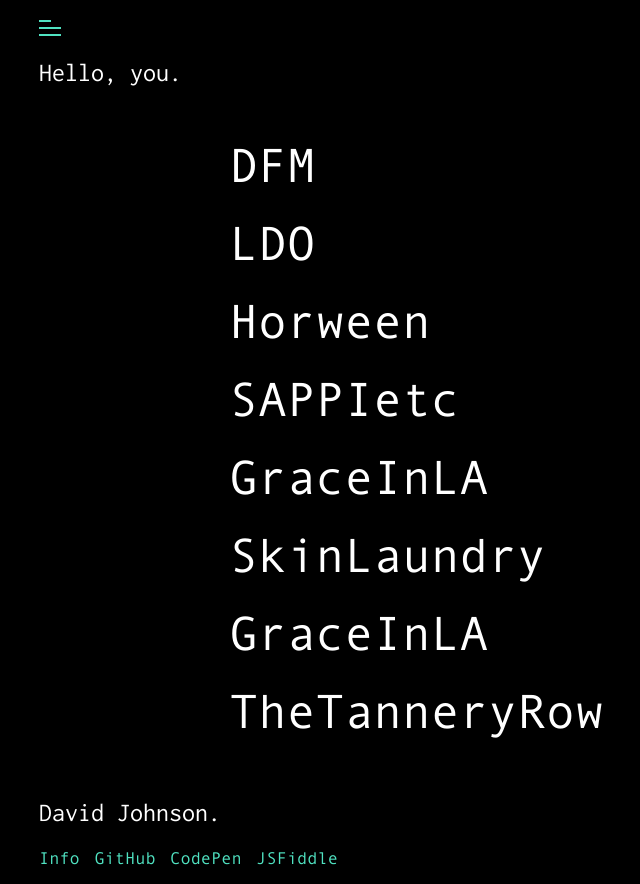
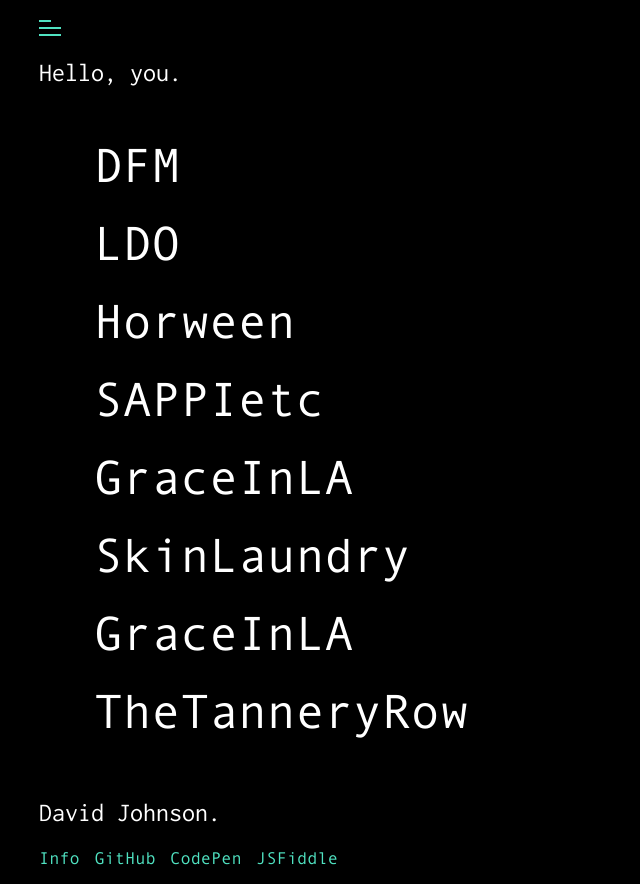
Before and after one commit to davieghost/MNS, a plain HTML site: page index.html in a window 1280 px wide. Shown: the whole page, without its empty margins (61-701 px from the left). Drawn offline with nearby package versions, Linux system fonts and the light colour scheme.

Commit message:
fixed moving link list, and cleaned up cache

```diff
--- a/assets/stylesheets/sass/main_stylesheet.scss
+++ b/assets/stylesheets/sass/main_stylesheet.scss
@@ -319,11 +319,16 @@
 	}
 	.site-main-list {
 		list-style: none;
-		width: 73.7556561085973%;
+		// width: 73.7556561085973%;
+		width: 100%;
 		margin: 0 auto;
 	}
 	.site-main-list-item {
+		width: 70%;
 		margin: 10px 0;
+		@media only screen and (max-width: $min-width) {
+			width: 100%;
+		}
 	}
 	.site-main-link {
 		font-size: 48px;
```
Also changed, not shown: assets/stylesheets/sass/main_stylesheet.css, 2 other files.
